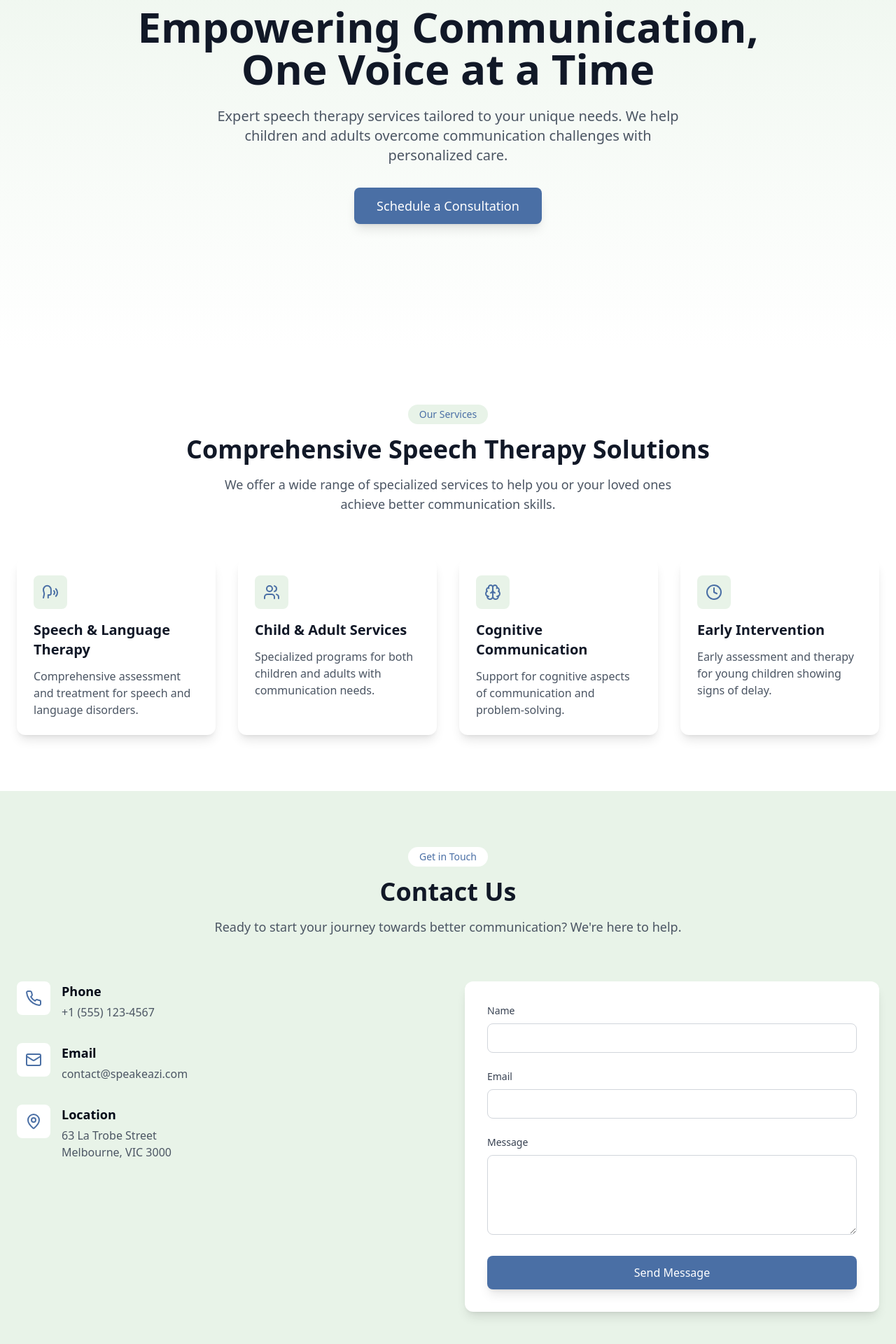
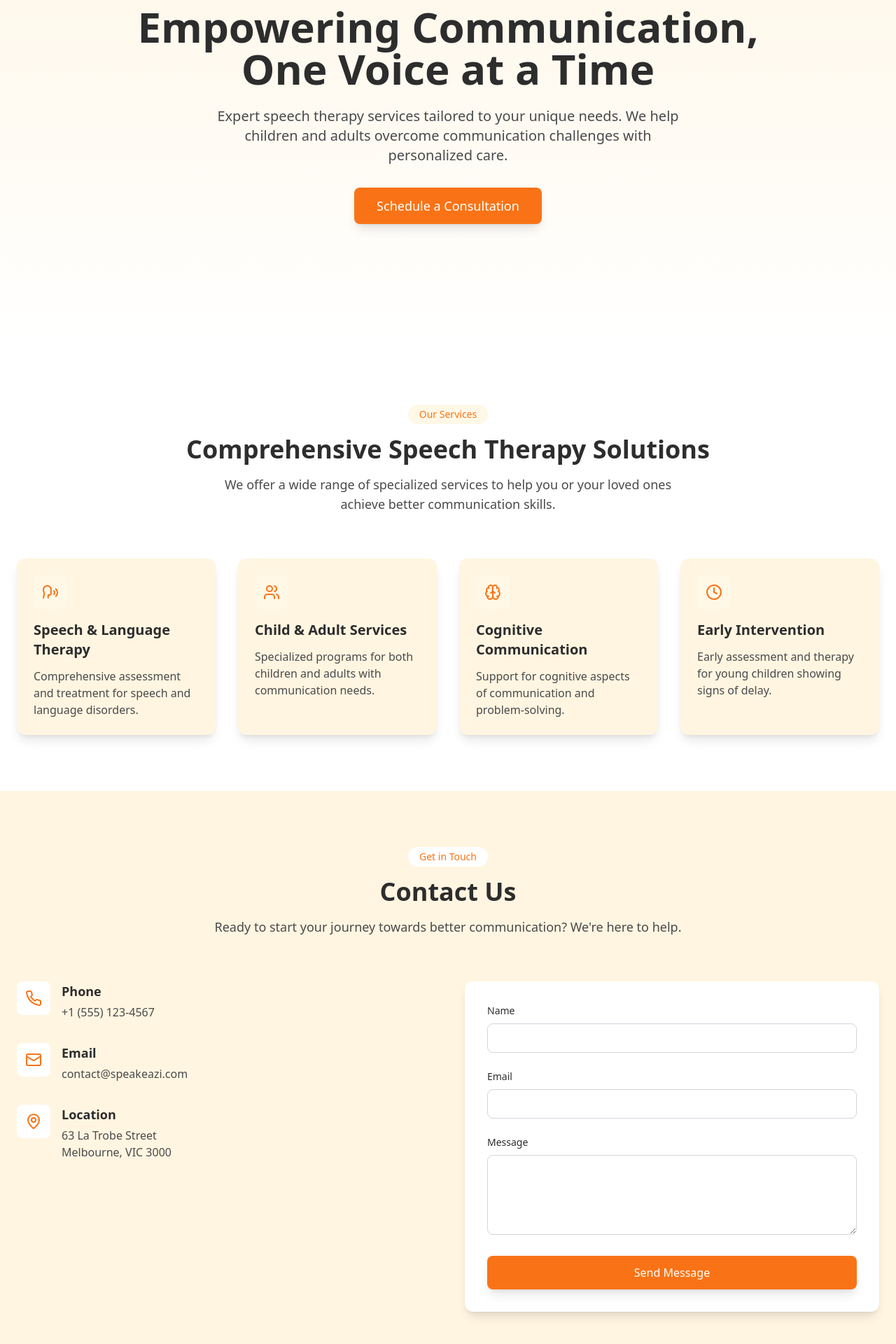
Before and after one commit to daryld1006/speakeazi-connect, a React (Vite) app: page / in a window 1280 px wide. Shown: the part 302-2222 px from the top of the page at 70% size. Built offline with nearby package versions, Linux system fonts and the light colour scheme.

Commit message:
Update logo and theme styling
Replaced the current logo with the new design and updated the website's overall styling to match the new theme.
[skip gpt_engineer]

```diff
--- a/src/components/Contact.tsx
+++ b/src/components/Contact.tsx
@@ -21,14 +21,14 @@ const Contact = () => {
   };
 
   return (
-    <section id="contact" className="py-20 bg-primary-light">
+    <section id="contact" className="py-20 bg-cream">
       <div className="container mx-auto px-6">
         <div className="text-center mb-16">
           <span className="inline-block px-4 py-1 mb-4 text-sm font-medium text-primary bg-white rounded-full">
             Get in Touch
           </span>
-          <h2 className="section-title">Contact Us</h2>
-          <p className="section-subtitle">
+          <h2 className="text-3xl md:text-4xl font-bold text-secondary mb-4">Contact Us</h2>
+          <p className="text-lg text-secondary-light mb-8 max-w-2xl mx-auto">
             Ready to start your journey towards better communication? We're here to help.
           </p>
         </div>
@@ -46,8 +46,8 @@ const Contact = () => {
                 <Phone className="w-6 h-6 text-primary" />
               </div>
               <div>
-                <h3 className="text-lg font-semibold mb-1">Phone</h3>
-                <p className="text-gray-600">+1 (555) 123-4567</p>
+                <h3 className="text-lg font-semibold mb-1 text-secondary">Phone</h3>
+                <p className="text-secondary-light">+1 (555) 123-4567</p>
               </div>
             </div>
 
@@ -56,8 +56,8 @@ const Contact = () => {
                 <Mail className="w-6 h-6 text-primary" />
               </div>
               <div>
-                <h3 className="text-lg font-semibold mb-1">Email</h3>
-                <p className="text-gray-600">contact@speakeazi.com</p>
+                <h3 className="text-lg font-semibold mb-1 text-secondary">Email</h3>
+                <p className="text-secondary-light">contact@speakeazi.com</p>
               </div>
             </div>
 
@@ -66,8 +66,8 @@ const Contact = () => {
                 <MapPin className="w-6 h-6 text-primary" />
               </div>
               <div>
-                <h3 className="text-lg font-semibold mb-1">Location</h3>
-                <p className="text-gray-600">63 La Trobe Street<br />Melbourne, VIC 3000</p>
+                <h3 className="text-lg font-semibold mb-1 text-secondary">Location</h3>
+                <p className="text-secondary-light">63 La Trobe Street<br />Melbourne, VIC 3000</p>
               </div>
             </div>
           </motion.div>
@@ -82,7 +82,7 @@ const Contact = () => {
           >
             <div className="space-y-6">
               <div>
-                <label htmlFor="name" className="block text-sm font-medium text-gray-700 mb-2">
+                <label htmlFor="name" className="block text-sm font-medium text-secondary mb-2">
                   Name
                 </label>
                 <input
@@ -96,7 +96,7 @@ const Contact = () => {
               </div>
 
               <div>
-                <label htmlFor="email" className="block text-sm font-medium text-gray-700 mb-2">
+                <label htmlFor="email" className="block text-sm font-medium text-secondary mb-2">
                   Email
                 </label>
                 <input
@@ -110,7 +110,7 @@ const Contact = () => {
               </div>
 
               <div>
-                <label htmlFor="message" className="block text-sm font-medium text-gray-700 mb-2">
+                <label htmlFor="message" className="block text-sm font-medium text-secondary mb-2">
                   Message
                 </label>
                 <textarea
--- a/src/components/Hero.tsx
+++ b/src/components/Hero.tsx
@@ -2,7 +2,7 @@ import { motion } from 'framer-motion';
 
 const Hero = () => {
   return (
-    <section className="min-h-screen flex items-center justify-center bg-gradient-to-b from-primary-light to-white pt-20">
+    <section className="min-h-screen flex items-center justify-center bg-gradient-to-b from-cream to-white pt-20">
       <div className="container mx-auto px-6 py-12 text-center">
         <motion.div
           initial={{ opacity: 0, y: 20 }}
@@ -12,10 +12,10 @@ const Hero = () => {
           <span className="inline-block px-4 py-1 mb-6 text-sm font-medium text-primary bg-primary-light rounded-full">
             Professional Speech Therapy Services
           </span>
-          <h1 className="text-4xl md:text-6xl font-bold text-gray-900 mb-6">
+          <h1 className="text-4xl md:text-6xl font-bold text-secondary mb-6">
             Empowering Communication,<br />One Voice at a Time
           </h1>
-          <p className="text-xl text-gray-600 mb-8 max-w-2xl mx-auto">
+          <p className="text-xl text-secondary-light mb-8 max-w-2xl mx-auto">
             Expert speech therapy services tailored to your unique needs. We help children and adults overcome communication challenges with personalized care.
           </p>
           <a
--- a/src/components/Navbar.tsx
+++ b/src/components/Navbar.tsx
@@ -14,11 +14,11 @@ const Navbar = () => {
   }, []);
 
   return (
-    <nav className={`fixed w-full z-50 transition-all duration-300 ${isScrolled ? 'bg-white/90 backdrop-blur-md shadow-sm' : 'bg-transparent'}`}>
+    <nav className={`fixed w-full z-50 transition-all duration-300 ${isScrolled ? 'bg-cream/90 backdrop-blur-md shadow-sm' : 'bg-transparent'}`}>
       <div className="container mx-auto px-6 py-4">
         <div className="flex items-center justify-between">
-          <a href="#" className="text-2xl font-bold text-primary">
-            SpeakEazi
+          <a href="#" className="flex items-center space-x-2">
+            <img src="/logo.png" alt="SpeakEazi" className="h-10" />
           </a>
 
           {/* Desktop Navigation */}
@@ -29,7 +29,7 @@ const Navbar = () => {
 
           {/* Mobile Menu Button */}
           <button
-            className="md:hidden"
+            className="md:hidden text-secondary"
             onClick={() => setIsMobileMenuOpen(!isMobileMenuOpen)}
           >
             {isMobileMenuOpen ? <X size={24} /> : <Menu size={24} />}
@@ -38,7 +38,7 @@ const Navbar = () => {
 
         {/* Mobile Navigation */}
         {isMobileMenuOpen && (
-          <div className="md:hidden absolute top-full left-0 w-full bg-white shadow-lg animate-fade-in">
+          <div className="md:hidden absolute top-full left-0 w-full bg-cream shadow-lg animate-fade-in">
             <div className="flex flex-col space-y-4 p-6">
               <a href="#services" className="nav-link" onClick={() => setIsMobileMenuOpen(false)}>Services</a>
               <a href="#contact" className="nav-link" onClick={() => setIsMobileMenuOpen(false)}>Contact</a>
--- a/src/components/Services.tsx
+++ b/src/components/Services.tsx
@@ -32,8 +32,10 @@ const Services = () => {
           <span className="inline-block px-4 py-1 mb-4 text-sm font-medium text-primary bg-primary-light rounded-full">
             Our Services
           </span>
-          <h2 className="section-title">Comprehensive Speech Therapy Solutions</h2>
-          <p className="section-subtitle">
+          <h2 className="text-3xl md:text-4xl font-bold text-secondary mb-4">
+            Comprehensive Speech Therapy Solutions
+          </h2>
+          <p className="text-lg text-secondary-light mb-8 max-w-2xl mx-auto">
             We offer a wide range of specialized services to help you or your loved ones achieve better communication skills.
           </p>
         </div>
@@ -46,13 +48,13 @@ const Services = () => {
               whileInView={{ opacity: 1, y: 0 }}
               transition={{ duration: 0.5, delay: index * 0.1 }}
               viewport={{ once: true }}
-              className="p-6 bg-white rounded-xl shadow-lg hover:shadow-xl transition-shadow duration-300"
+              className="p-6 bg-cream rounded-xl shadow-lg hover:shadow-xl transition-shadow duration-300"
             >
               <div className="w-12 h-12 bg-primary-light rounded-lg flex items-center justify-center mb-4">
                 <service.icon className="w-6 h-6 text-primary" />
               </div>
-              <h3 className="text-xl font-semibold mb-3 text-gray-900">{service.title}</h3>
-              <p className="text-gray-600">{service.description}</p>
+              <h3 className="text-xl font-semibold mb-3 text-secondary">{service.title}</h3>
+              <p className="text-secondary-light">{service.description}</p>
             </motion.div>
           ))}
         </div>
--- a/tailwind.config.ts
+++ b/tailwind.config.ts
@@ -25,15 +25,16 @@ export default {
         background: "hsl(var(--background))",
         foreground: "hsl(var(--foreground))",
         primary: {
-          DEFAULT: "#4A6FA5",
-          light: "#E8F3E8",
-          dark: "#395582",
+          DEFAULT: "#F97316", // Coral orange from logo
+          light: "#FFF8E7", // Light cream
+          dark: "#C65A10", // Darker orange
         },
         secondary: {
-          DEFAULT: "#6B7280",
-          light: "#9CA3AF",
-          dark: "#4B5563",
+          DEFAULT: "#2D2D2D", // Dark gray for text
+          light: "#4A4A4A", // Lighter gray
+          dark: "#1A1A1A", // Darker gray
         },
+        cream: "#FFF5E1", // Background cream color from logo
       },
       keyframes: {
         "fade-up": {
```
